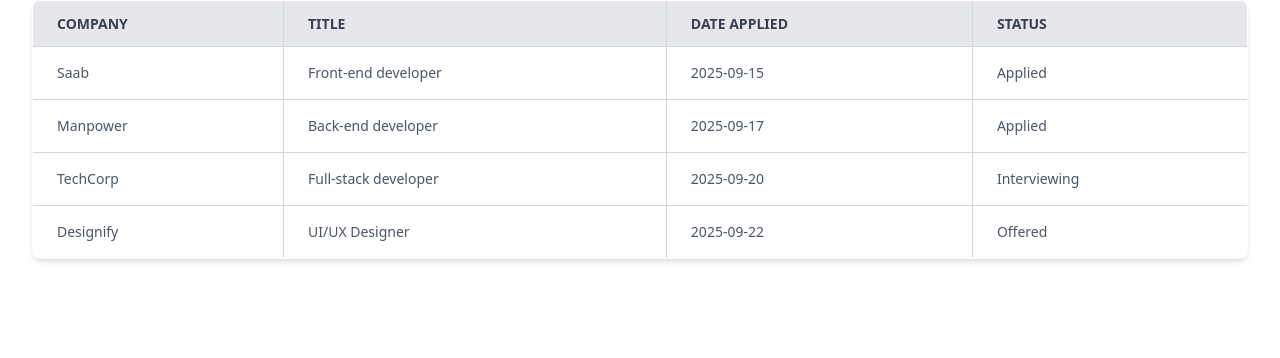
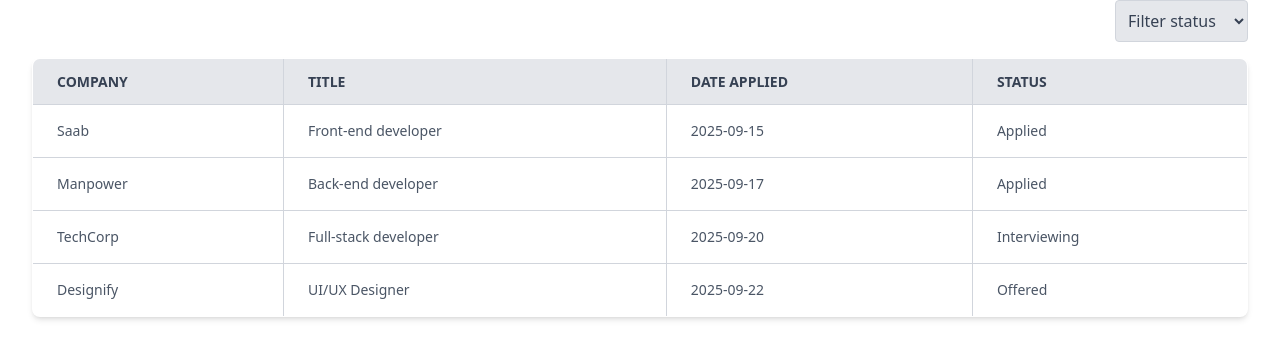
Before and after one commit to andols-dev/job-tracker, a React (Vite) app: page / in a window 1280 px wide. Shown: the top 358 px of the page. Built offline with nearby package versions, Linux system fonts and the light colour scheme.

Commit message:
add filter function

```diff
--- a/src/components/JobListTable.tsx
+++ b/src/components/JobListTable.tsx
@@ -1,13 +1,36 @@
-import React from 'react'
-import { Job,Status } from '../services/types'
+import React, { useState} from 'react'
+import { Job, Status } from '../services/types'
 
 interface JobListProps {
     jobList: Job[],
 }
 
 const JobListTable: React.FC<JobListProps> = ({ jobList }) => {
+  const [filter, setfilter] = useState<string>();
+
+  const filteredJobList = filter
+    ? jobList.filter((job) => Status[job.status] === filter)
+    : jobList;
+
   return (
+    <>
       <div className="max-w-screen-xl mx-auto px-4 sm:px-6 lg:px-8">
+        <div className="flex justify-end mb-4">
+          <select
+            value={filter}
+            onChange={(e) => setfilter(e.target.value)}
+            className="p-2 border border-gray-300 rounded bg-gray-200 text-gray-700"
+          >
+            <option value="">Filter status</option>
+            {Object.keys(Status)
+              .filter((key) => isNaN(Number(key))) // Filter out numeric keys
+              .map((status) => (
+                <option key={status} value={status}>
+                  {status}
+                </option>
+              ))}
+          </select>
+        </div>
         <table className="min-w-full border-collapse border border-gray-300 shadow-md rounded-lg overflow-hidden">
           <thead>
             <tr className="bg-gray-200 text-gray-700 uppercase text-sm leading-normal">
@@ -18,7 +41,7 @@
             </tr>
           </thead>
           <tbody>
-          {jobList.map((job) => (
+            {filteredJobList.map((job) => (
               <tr key={job.id} className="hover:bg-gray-100 text-gray-600 text-sm">
                 <td className="border border-gray-300 px-6 py-4">{job.companyName}</td>
                 <td className="border border-gray-300 px-6 py-4">{job.title}</td>
@@ -29,6 +52,7 @@
           </tbody>
         </table>
       </div>
+    </>
   )
 }
 
```
Lines whose indentation alone changed are shown as unchanged.
